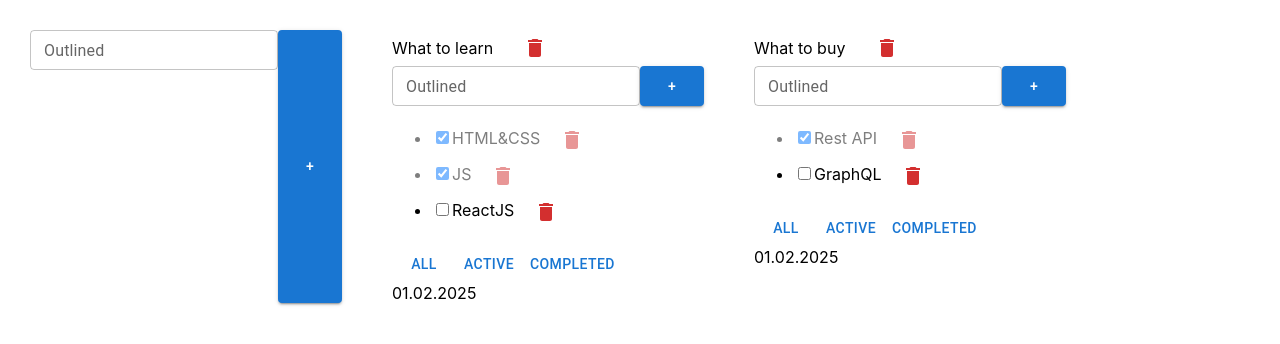
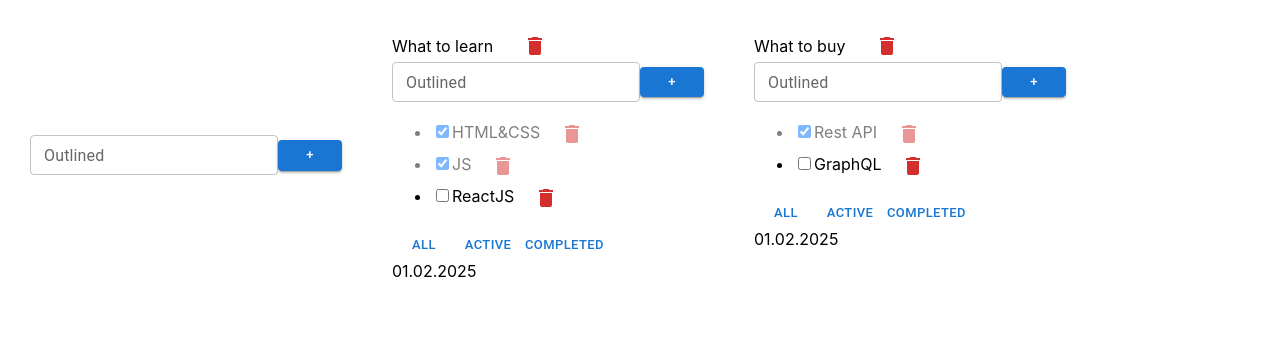
Before and after one commit to FillArt/todo-vite, a React (Vite) app: page / in a window 1280 px wide. Shown: the top 344 px of the page. Built offline with nearby package versions, Linux system fonts and the light colour scheme.

Commit message:
feat: styled the input in EditableSpan using Material UI

```diff
--- a/src/CreateItemForm.tsx
+++ b/src/CreateItemForm.tsx
@@ -33,7 +33,7 @@ export const CreateItemForm = ({onCreateItem}: Props) => {
     }
 
     return (
-        <div style={{display: 'flex', flexDirection: 'row'}}>
+        <div style={{display: 'flex', flexDirection: 'row', alignItems: 'center'}}>
             <TextField
                 label="Outlined"
                 value={title}
--- a/src/EditableSpan.tsx
+++ b/src/EditableSpan.tsx
@@ -1,4 +1,5 @@
 import {useState} from "react";
+import TextField from "@mui/material/TextField";
 
 type Props = {
     value: string
@@ -10,7 +11,9 @@ export const EditableSpan = ({value, onChange}: Props) => {
     const [isEditMode, setIsEditMode] = useState<boolean>(false)
     const [title, setTitle] = useState<string>(value)
 
-    const turnOnEditMode = () => {setIsEditMode(true)}
+    const turnOnEditMode = () => {
+        setIsEditMode(true)
+    }
     const turnOffEditMode = () => {
         onChange(title)
         setIsEditMode(false)
@@ -19,13 +22,17 @@ export const EditableSpan = ({value, onChange}: Props) => {
     return (
         <>
             {isEditMode ? (
-                    <input type="text"
+                <TextField
+                    label="Outlined"
                     value={title}
+                    size={'small'}
                     onChange={(e) => setTitle(e.currentTarget.value)}
-                           autoFocus onBlur={turnOffEditMode} />
+                    autoFocus onBlur={turnOffEditMode}/>
             ) : (
                 <span onDoubleClick={turnOnEditMode}>{value}</span>
-                )}
+            )
+            }
         </>
-        );
+    )
+        ;
 };
--- a/src/assets/components/ButtonBase.tsx
+++ b/src/assets/components/ButtonBase.tsx
@@ -12,7 +12,7 @@ type ButtonBaseProps = {
 
 export const ButtonBase = ({ title, onClick, children, style = 'contained', color = 'primary'}: ButtonBaseProps) => {
     return (
-        <Button color={color} variant={style} onClick={onClick}>
+        <Button color={color} variant={style} onClick={onClick} size={'small'}>
             {title ? title : null}
             {children ? children : null}
         </Button>
```
Lines whose indentation alone changed are shown as unchanged.
